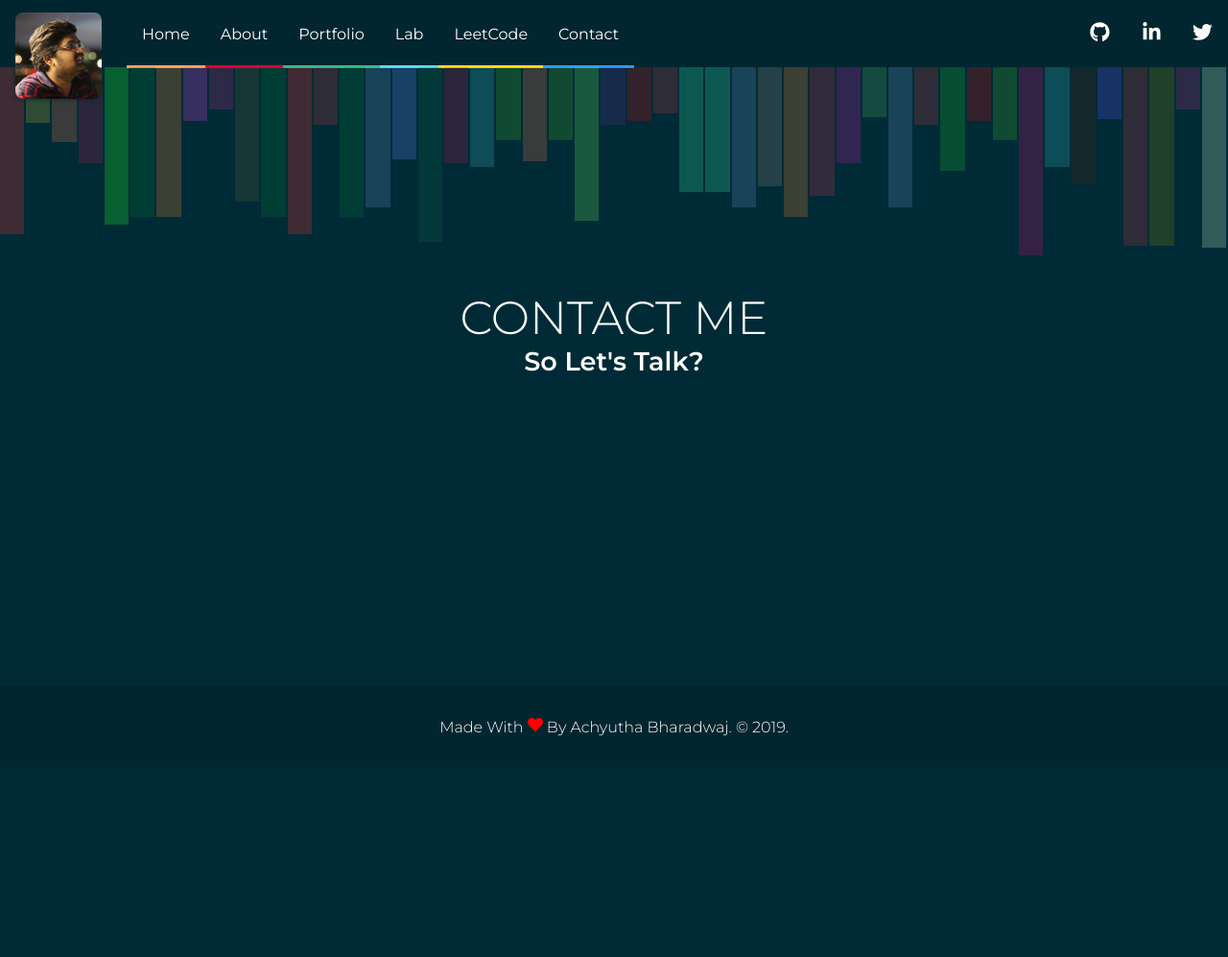
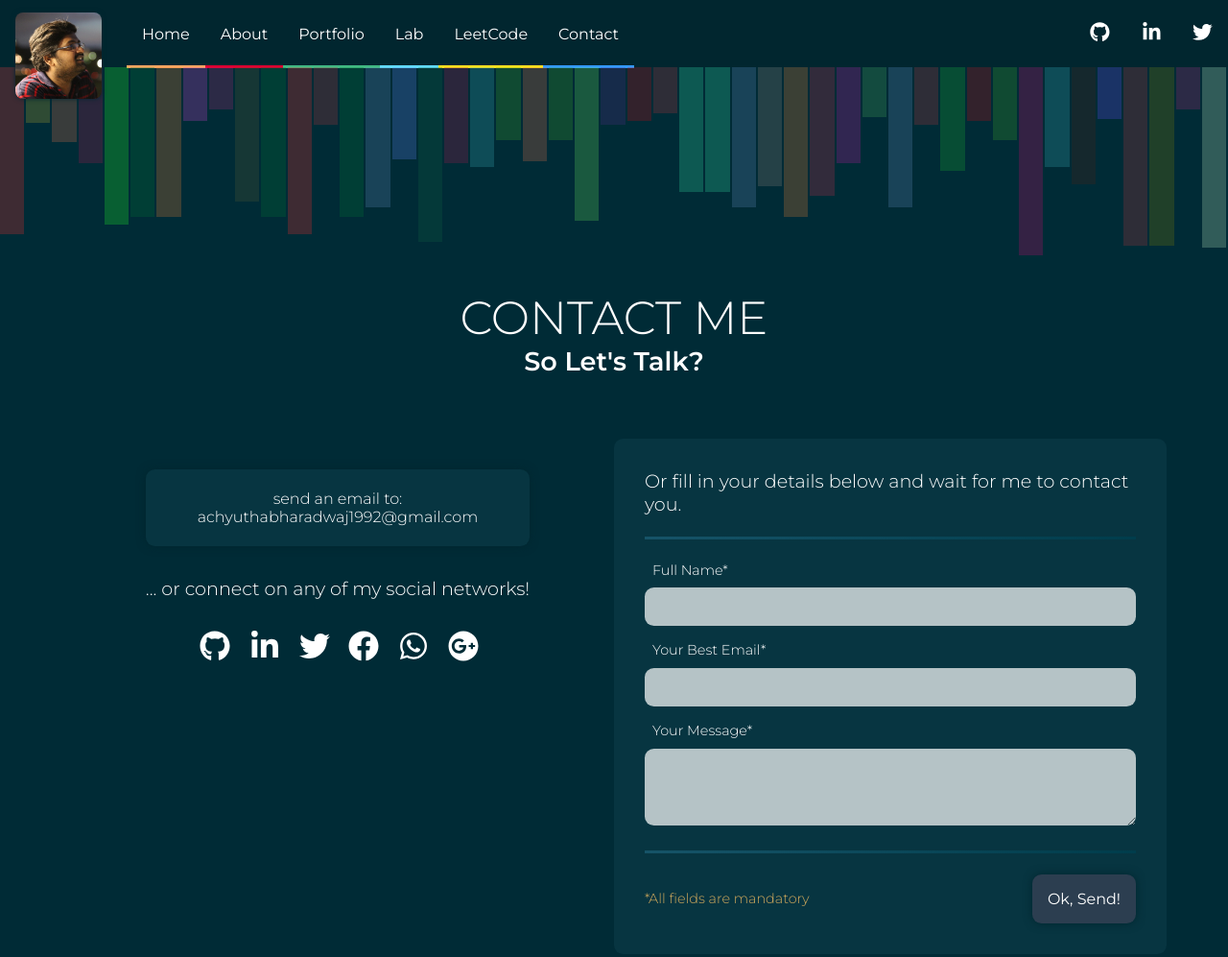
Before and after one commit to AchyuthaBharadwaj/portfolio-ab, a Gatsby site: page /contact in a window 1280 px wide. Shown: the top 997 px of the page at 96% size. Before the commit the page ends 800 px from the top, so only its background shows below. Built offline with nearby package versions, Linux system fonts and the light colour scheme; Gatsby itself is replaced by a stand-in of ours; a web font is replaced by a local one.

Commit message:
contact page

```diff
--- a/src/components/contactPage/ContactInfo.js
+++ b/src/components/contactPage/ContactInfo.js
@@ -8,11 +8,25 @@ export default class ContactInfo extends Component {
   render() {
     return (
       <ContactInfoWrapper>
-        <Left />
-        <Right />
+        <Left className="left" />
+        <Right className="right" />
       </ContactInfoWrapper>
     )
   }
 }
 
-const ContactInfoWrapper = styled(Section)``
+const ContactInfoWrapper = styled(Section)`
+  .left {
+    animation: slide-up 0.6s cubic-bezier(0.39, 0.575, 0.565, 1) 400ms both;
+  }
+  @media (min-width: 1000px) {
+    display: grid;
+    grid-template-columns: 0.5fr 0.5fr;
+    .right {
+      animation: slide-up 0.6s cubic-bezier(0.39, 0.575, 0.565, 1) 400ms both;
+    }
+    .left {
+      animation: slide-up 0.6s cubic-bezier(0.39, 0.575, 0.565, 1) 800ms both;
+    }
+  }
+`
--- a/src/components/contactPage/Left.js
+++ b/src/components/contactPage/Left.js
@@ -1,5 +1,52 @@
 import React from "react"
+import SocialIcons from "../globals/socialIcons"
+import styled from "styled-components"
+import { styles } from "../../utils"
 
-export default function Left() {
-  return <div />
+export default function Left({ className }) {
+  return (
+    <LeftWrapper className={className}>
+      <a className="email" href="mailto:achyuthabharadwaj1992@gmail.com">
+        send an email to: achyuthabharadwaj1992@gmail.com
+      </a>
+      <p className="text">... or connect on any of my social networks!</p>
+      <SocialIcons className="socialIcons" />
+    </LeftWrapper>
+  )
 }
+
+const LeftWrapper = styled.div`
+  text-align: center;
+  font-weight: 300;
+  .socialIcons {
+    margin: 0 auto;
+  }
+  .text {
+    padding-bottom: 2rem;
+    font-size: 1.2rem;
+  }
+  .email {
+    width: 80%;
+    height: 5rem;
+    margin: 0 auto;
+    padding: 1.3rem 1rem;
+    max-width: 25rem;
+    border-radius: 0.6rem;
+    margin-bottom: 2rem;
+    display: block;
+    text-decoration: none;
+    color: ${styles.colors.mainWhite};
+    background: ${styles.newColors.abotmecard};
+    box-shadow: 0 0 10px ${styles.newColors.navBack};
+
+    &:hover {
+      transform: scale(1.1);
+      box-shadow: 0 0 10px ${styles.newColors.linkColor};
+      ${styles.transObject({ time: "0.3s" })}
+    }
+  }
+
+  @media (min-width: 1000px) {
+    margin-top: 2rem;
+  }
+`
--- a/src/components/contactPage/Right.js
+++ b/src/components/contactPage/Right.js
@@ -1,5 +1,137 @@
 import React from "react"
+import styled from "styled-components"
+import { styles, Section } from "../../utils"
 
-export default function Right() {
-  return <div />
+export default function Right({ className }) {
+  return (
+    <RightWrapper className={className}>
+      <p className="mainText">
+        Or fill in your details below and wait for me to contact you.
+      </p>
+      <div className="lineBreak" />
+      <form
+        className="form"
+        action="/thanks/"
+        netlify-honeypot="bot-field"
+        netlify
+      >
+        <p style={{ display: "none" }}>
+          <label>
+            Dont fill this: <input name="bot-field" />
+          </label>
+        </p>
+        <p className="text" style={{ marginTop: "0" }}>
+          Full name*
+        </p>
+        <input type="text" className="input" required />
+        <p className="text">Your best email*</p>
+        <input type="text" className="input" required />
+        <p className="text">Your message*</p>
+        <textarea className="textArea" required />
+        <div className="lineBreak" />
+        <div className="submitWrapper">
+          <p className="message">*All fields are mandatory</p>
+          <input className="submit" type="submit" value="Ok, Send!" />{" "}
+        </div>
+      </form>
+    </RightWrapper>
+  )
 }
+
+const RightWrapper = styled(Section)`
+  width: 90%;
+  padding: 2rem;
+  border-radius: 0.6rem;
+  background: ${styles.newColors.abotmecard};
+  margin-top: 2rem;
+  font-size: 0.8rem;
+  font-weight: 300;
+  .lineBreak {
+    margin: 1.4rem 0;
+    width: 100%;
+    height: 3px;
+    background: linear-gradient(
+      to right,
+      rgba(32, 104, 130, 0.6),
+      rgb(0, 61, 76)
+    );
+  }
+  .mainText {
+    font-size: 1.1rem;
+  }
+  .form {
+    .input,
+    .textArea {
+      width: 100%;
+      margin-top: 0.6rem;
+      height: 2.5rem;
+      border-radius: 0.6rem;
+      background: ${styles.colors.mainWhite};
+      border-width: 0px;
+      padding-left: 10px;
+      color: ${styles.colors.mainBlack};
+      font-weight: 500;
+      opacity: 0.7;
+      outline: none;
+      &:focus {
+        box-shadow: 0 0 20px ${styles.newColors.linkColor};
+      }
+    }
+
+    .textArea {
+      height: 5rem;
+      padding: 0.6rem;
+    }
+
+    .text {
+      margin-top: 1rem;
+      text-transform: capitalize;
+      padding-left: 0.5rem;
+    }
+    .submitWrapper {
+      display: flex;
+      justify-content: space-between;
+      list-style: none;
+
+      .message {
+        color: ${styles.colors.mainYellow};
+        transform: translateY(1rem);
+      }
+
+      .submit {
+        padding: 1rem;
+        border-radius: 0.6rem;
+        outline: none;
+        border: none;
+        cursor: pointer;
+        background: ${styles.newColors.buttonBack};
+        box-shadow: 0 0 10px ${styles.newColors.navBack};
+        color: ${styles.colors.mainWhite};
+        &:hover {
+          transform: scale(1.1);
+          box-shadow: 0 0 10px ${styles.newColors.linkColor};
+          ${styles.transObject({ time: "0.3s" })}
+        }
+      }
+    }
+  }
+
+  @media (min-width: 768px) {
+    width: 80%;
+    font-size: 0.9rem;
+    .message {
+      transform: translateY(1.1rem);
+    }
+    .submit {
+      font-size: 1rem;
+    }
+    .mainText {
+      font-size: 1.2rem;
+    }
+  }
+
+  @media (min-width: 1000px) {
+    margin-top: 0;
+    width: 100%;
+  }
+`
--- a/src/components/layout.css
+++ b/src/components/layout.css
@@ -14,31 +14,3 @@
 body {
   background: #002b36;
 }
-
-/**
- * Add back the container background-color, border-radius, padding, margin
- * and overflow that we removed from <pre>.
- */
-gatsby-highlight {
-  border-radius: 0.3em;
-  margin: 0 0;
-  padding: 1rem;
-  overflow: auto;
-}
-.
-
-/**
- * Remove the default PrismJS theme background-color, border-radius, margin,
- * padding and overflow.
- * 1. Make the element just wide enough to fit its content.
- * 2. Always fill the visible space in .gatsby-highlight.
- * 3. Adjust the position of the line numbers
- */
-.gatsby-highlight pre[class*="language-"] {
-  background-color: transparent;
-  margin: 0;
-  padding: 0;
-  overflow: initial;
-  float: left; /* 1 */
-  min-width: 100%; /* 2 */
-}
--- a/src/components/leetcodePage/Problem.js
+++ b/src/components/leetcodePage/Problem.js
@@ -158,6 +158,7 @@ const ProblemWrapper = styled(Section)`
   &:hover {
     transform: translateY(-5px) !important;
     ${styles.transObject({ time: "0.2s" })};
+    box-shadow: 0 0 7px ${styles.newColors.linkColor};
     cursor: pointer;
     .moreInfo {
       .icon {
--- a/src/components/portfolioPage/PortfolioCard.js
+++ b/src/components/portfolioPage/PortfolioCard.js
@@ -47,6 +47,7 @@ const LinkWrapper = styled(Link)`
 
 const PortfolioCardWrapper = styled.div`
   background: ${styles.newColors.abotmecard};
+  box-shadow: 0 0 10px ${styles.newColors.navBack};
   padding: 0 0;
   font-weight: 300;
   border-radius: 0.6rem;
@@ -108,6 +109,7 @@ const PortfolioCardWrapper = styled.div`
 
   &:hover {
     transform: translateY(-10px);
+    box-shadow: 0 0 10px ${styles.newColors.linkColor};
     ${styles.transObject({ time: "0.3s" })};
   }
 
--- a/src/components/portfolioPage/PortfolioList.js
+++ b/src/components/portfolioPage/PortfolioList.js
@@ -10,6 +10,7 @@ const PORTFOLIO_LIST = graphql`
         fileAbsolutePath: { regex: "/projects/" }
         frontmatter: { includeOnPortfolio: { eq: true } }
       }
+      sort: { fields: [frontmatter___date], order: DESC }
     ) {
       edges {
         node {
--- a/src/pages/projects/eatery/eatery.md
+++ b/src/pages/projects/eatery/eatery.md
@@ -3,7 +3,7 @@ id: "1"
 title: "Eatery"
 shortdesc: "An awesome restaurant landing page built with GatsbyJs, graphql, styled components and much more."
 path: "/projects/eatery-ab"
-date: 2019-04-02 07:00:00
+date: 2019-03-02 07:00:00
 tags: "react, gatsby, sass"
 includeOnPortfolio: true
 thumbnail: ./eatery.PNG
--- a/src/utils/Button.js
+++ b/src/utils/Button.js
@@ -21,7 +21,7 @@ const BackButtonWrapper = styled(Link)`
   border-radius: 0.6rem;
   text-align: center;
   display: flex;
-  background: #2c3e50;
+  background: ${styles.newColors.buttonBack};
   line-height: 60px;
   box-shadow: 0 0 15px ${styles.newColors.navBack};
   font-weight: 400;
@@ -38,7 +38,7 @@ const BackButtonWrapper = styled(Link)`
   &:hover {
     transform: translateY(-5px);
     cursor: pointer;
-    background: ${styles.colors.mainGrey};
+    box-shadow: 0 0 10px ${styles.newColors.linkColor};
     ${styles.transObject({ time: "0.3s" })};
   }
 
--- a/src/utils/styles.js
+++ b/src/utils/styles.js
@@ -13,6 +13,7 @@ export const newColors = {
   abotmecard: `#073541`,
   skillback: `#d8d8d8`,
   tagBack: `#575759`,
+  buttonBack: `#2c3e50`,
 }
 
 export const textSlanted = `font-family:'Caveat', cursive;`
```
Also changed, not shown: src/pages/thanks.js (added, +44 -0 lines).
